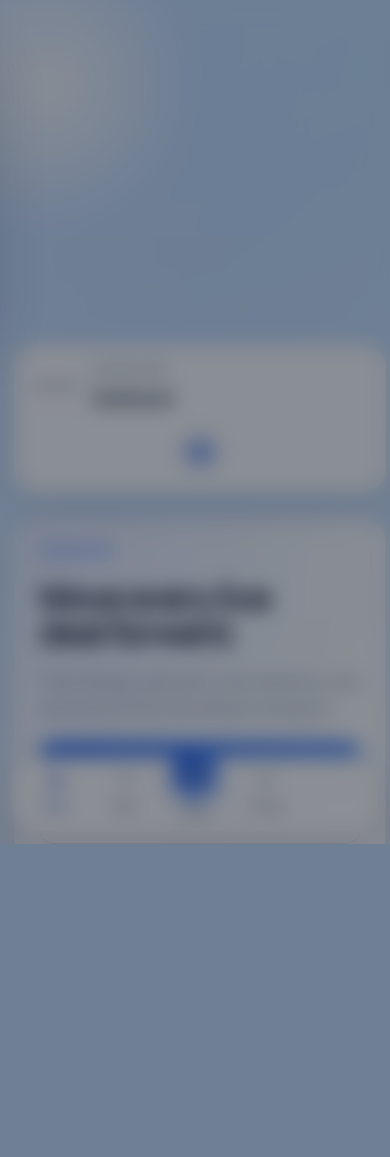
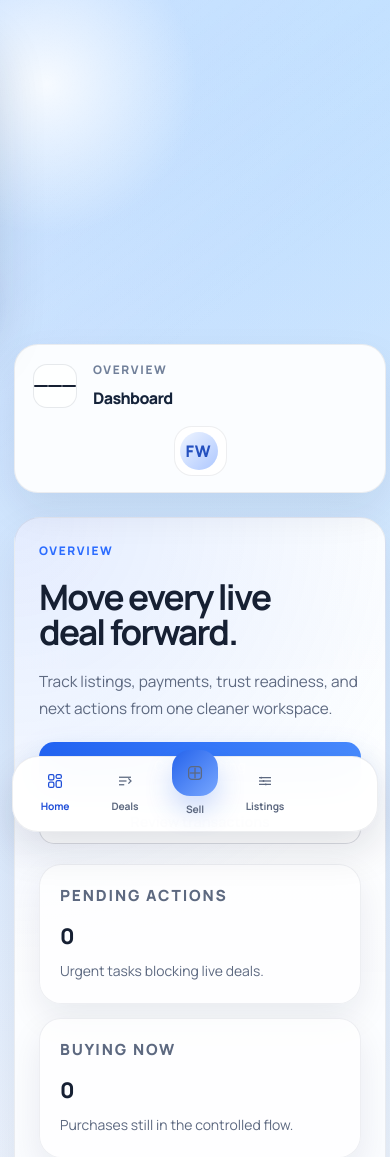
Before and after one commit to techoga/declutro, a Django app: page /dashboard/ in a window 390 px wide. Shown: the top 1157 px of the page. Before the commit the page ends 844 px from the top, so only its background shows below. Run offline with Django 5.2, Linux system fonts and the light colour scheme; a user stored in the database is signed in; data comes from the database, SQL or seed files in the repository; both versions use the stored data as it was after the commit.

Commit message:
First commit

```diff
--- a/static/css/dashboard.css
+++ b/static/css/dashboard.css
@@ -203,8 +203,13 @@
     position: fixed;
     inset: 0;
     z-index: 35;
+    display: none;
     background: rgba(8, 15, 31, 0.44);
     backdrop-filter: blur(6px);
+}
+
+.workspace-backdrop[hidden] {
+    display: none !important;
 }
 
 .workspace-rail,
@@ -1044,10 +1049,6 @@
         padding: 16px;
     }
 
-    .workspace-backdrop {
-        display: block;
-    }
-
     .workspace-rail {
         position: fixed;
         top: 0;
```
Also changed, not shown: db.sqlite3.
